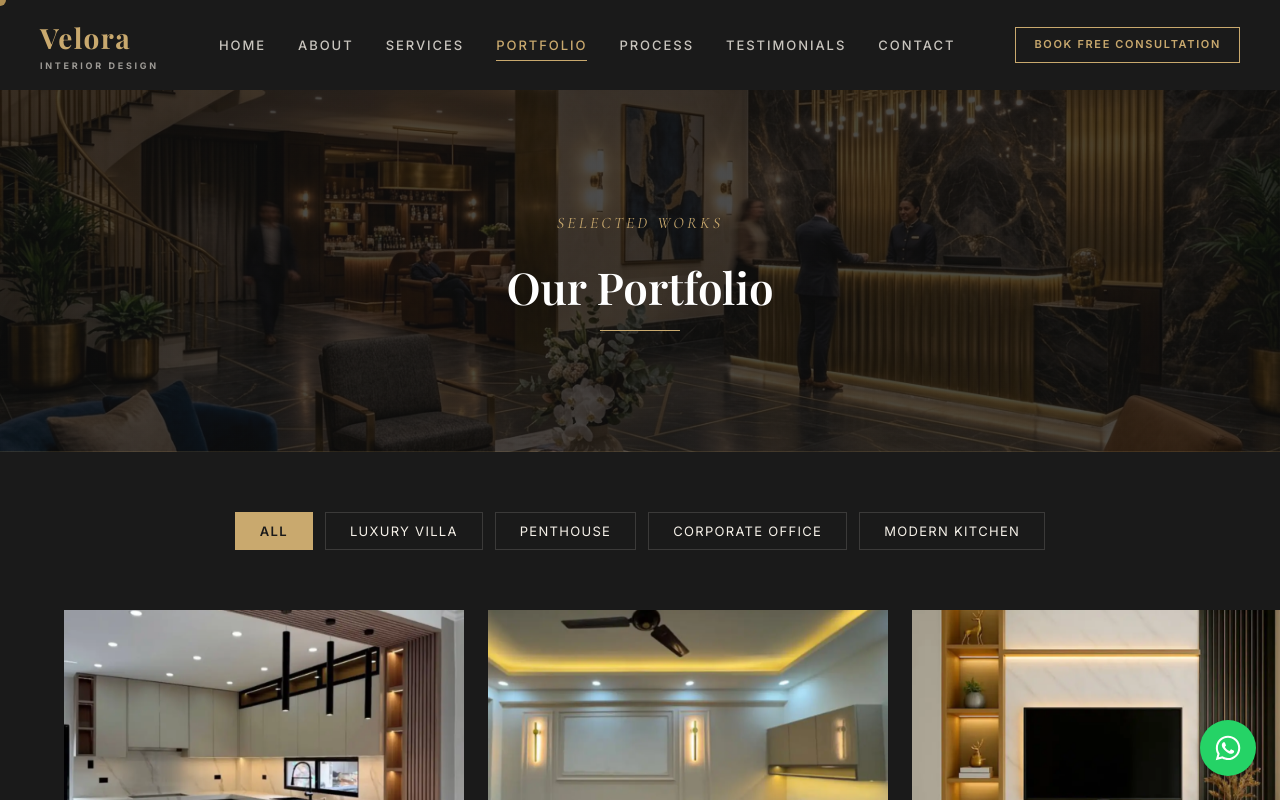
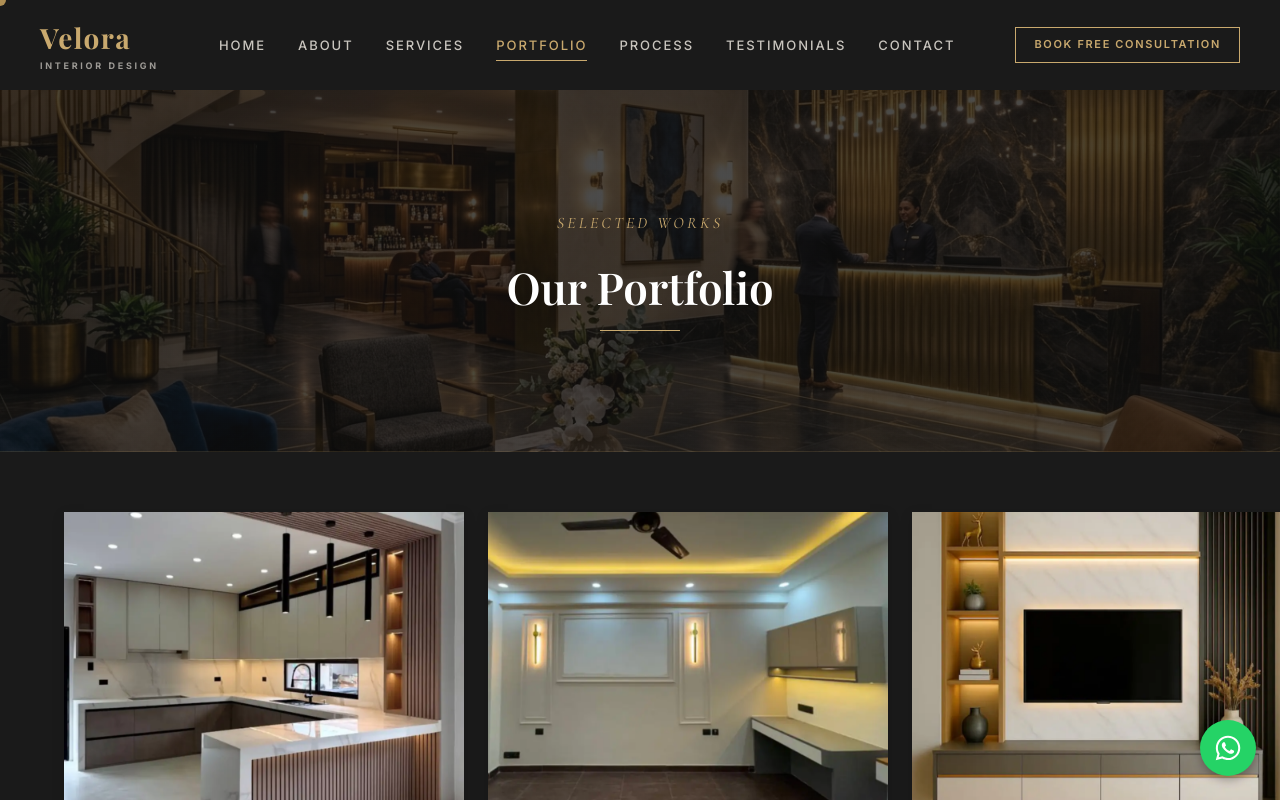
Before and after one commit to NextGen-Digital-Services/Velora-Interior-Design, a React (Vite) app: page /portfolio in a window 1280 px wide. Shown: the top 800 px of the page. Built offline with nearby package versions, Linux system fonts and the light colour scheme.

Commit message:
section remove

```diff
--- a/src/pages/PortfolioPage.jsx
+++ b/src/pages/PortfolioPage.jsx
@@ -1,24 +1,11 @@
 /* FILE: src/pages/PortfolioPage.jsx */
-import React, { useState } from 'react';
+import React from 'react';
 import { SectionLabel } from '../components/ui/SectionLabel';
 import { ProjectCard } from '../components/ui/ProjectCard';
-import { useFilteredProjects } from '../hooks/useFilteredProjects';
 import { projects } from '../data/projects';
 import boutiquehotel from '../assets/images/portfolio/boutiquehotel.webp';
 
 export const PortfolioPage = () => {
-  const [activeCategory, setActiveCategory] = useState('All');
-
-  const categories = [
-    'All',
-    'Luxury Villa',
-    'Penthouse',
-    'Corporate Office',
-    'Modern Kitchen'
-  ];
-
-  const filteredProjects = useFilteredProjects(projects, activeCategory);
-
   const heroStyle = {
     backgroundImage: `linear-gradient(rgba(15, 15, 15, 0.75), rgba(15, 15, 15, 0.75)), url(${boutiquehotel})`,
     backgroundSize: 'cover',
@@ -53,22 +40,9 @@ export const PortfolioPage = () => {
       </div>
 
       <div className="container" style={{ padding: '60px 24px' }}>
-        {/* 2. Filter Bar */}
-        <div className="filter-bar reveal">
-          {categories.map((cat) => (
-            <button
-              key={cat}
-              className={`filter-button clickable ${activeCategory === cat ? 'active' : ''}`}
-              onClick={() => setActiveCategory(cat)}
-            >
-              {cat}
-            </button>
-          ))}
-        </div>
-
         {/* 3. Portfolio Grid */}
         <div className="portfolio-grid reveal">
-          {filteredProjects.map((project) => (
+          {projects.map((project) => (
             <div key={project.id} className="reveal stagger-1">
               <ProjectCard
                 image={project.heroImage}
--- a/src/styles/components/portfolio.css
+++ b/src/styles/components/portfolio.css
@@ -71,6 +71,8 @@
   border-radius: 0;
   aspect-ratio: 4/3;
   background-color: var(--color-slate);
+  transition: transform 0.35s cubic-bezier(0.25, 0.46, 0.45, 0.94), box-shadow 0.35s cubic-bezier(0.25, 0.46, 0.45, 0.94);
+  box-shadow: 0 4px 12px rgba(0, 0, 0, 0.15);
 }
 
 .portfolio-preview-grid .project-card-wrapper:first-child {
@@ -88,6 +90,16 @@
   width: 100%;
   height: 100%;
   object-fit: cover;
+  transition: transform 0.35s cubic-bezier(0.25, 0.46, 0.45, 0.94);
+}
+
+.project-card-wrapper:hover {
+  transform: translateY(-10px);
+  box-shadow: 0 12px 24px rgba(212, 175, 55, 0.15), 0 8px 16px rgba(0, 0, 0, 0.25);
+}
+
+.project-card-wrapper:hover .project-card-image {
+  transform: scale(1.03);
 }
 
 .project-card-overlay {
```
